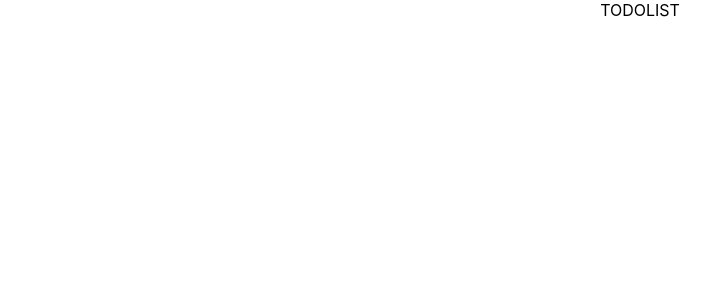
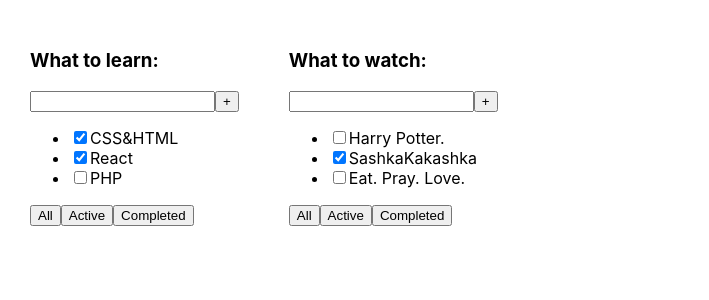
Before and after one commit to melfiqq/00-proj-todolist, a React (Create React App) app: page / in a window 1280 px wide. Shown: the top 300 px of the page, without its empty margins (0-709 px from the left). Built offline with nearby package versions, Linux system fonts and the light colour scheme.

Commit message:
proj-start-01.2

```diff
--- a/src/App.css
+++ b/src/App.css
@@ -1,38 +1,8 @@
 .App {
-  text-align: center;
+  padding: 30px;
+  display: flex;
 }
 
-.App-logo {
-  height: 40vmin;
-  pointer-events: none;
+.App > div {
+  margin-right: 50px;
 }
-
-@media (prefers-reduced-motion: no-preference) {
-  .App-logo {
-    animation: App-logo-spin infinite 20s linear;
-  }
-}
-
-.App-header {
-  background-color: #282c34;
-  min-height: 100vh;
-  display: flex;
-  flex-direction: column;
-  align-items: center;
-  justify-content: center;
-  font-size: calc(10px + 2vmin);
-  color: white;
-}
-
-.App-link {
-  color: #61dafb;
-}
-
-@keyframes App-logo-spin {
-  from {
-    transform: rotate(0deg);
-  }
-  to {
-    transform: rotate(360deg);
-  }
-}
--- a/src/App.tsx
+++ b/src/App.tsx
@@ -1,17 +1,28 @@
 import React from 'react';
 import logo from './logo.svg';
 import './App.css';
+import { Todolist } from './Todolist';
+import { TaskType } from './Todolist';
+
+const tasks1: Array<TaskType> = [
+  {id: 1, title: "CSS&HTML", isDone: true},
+  {id: 2, title: "React", isDone: true},
+  {id: 3, title: "PHP", isDone: false}
+]
+
+const tasks2: Array<TaskType> = [
+  {id: 1, title: "Harry Potter.", isDone: false},
+  {id: 2, title: "SashkaKakashka", isDone: true},
+  {id: 3, title: "Eat. Pray. Love.", isDone: false}
+]
 
 function App() {
   return (
     <div className="App">
-      <Todolist />
+      <Todolist title="What to learn: " tasks={tasks1} />
+      <Todolist title="What to watch: " tasks={tasks2}/>
     </div>
   );
 }
 
-function Todolist() {
-  return <div>TODOLIST</div>
-}
-
 export default App;
--- /dev/null
+++ b/src/Todolist.tsx
@@ -0,0 +1,36 @@
+import React from "react"
+
+export type TaskType = {
+    id: number
+    title: string
+    isDone: boolean
+}
+
+type PropsType = {
+    title: string
+    tasks: TaskType[]
+}
+
+export function Todolist(props: PropsType) {
+    return (
+      <div>
+
+        <h3>{props.title}</h3>
+
+        <div>
+          <input />
+          <button>+</button>
+        </div>
+        <ul>
+          <li><input type="checkbox" checked={props.tasks[0].isDone} /><span>{props.tasks[0].title}</span></li>
+          <li><input type="checkbox" checked={props.tasks[1].isDone} /><span>{props.tasks[1].title}</span></li>
+          <li><input type="checkbox" checked={props.tasks[2].isDone} /><span>{props.tasks[2].title}</span></li>
+        </ul>
+        <div>
+          <button>All</button>
+          <button>Active</button>
+          <button>Completed</button>
+        </div>
+      </div>
+    )
+  }
```
